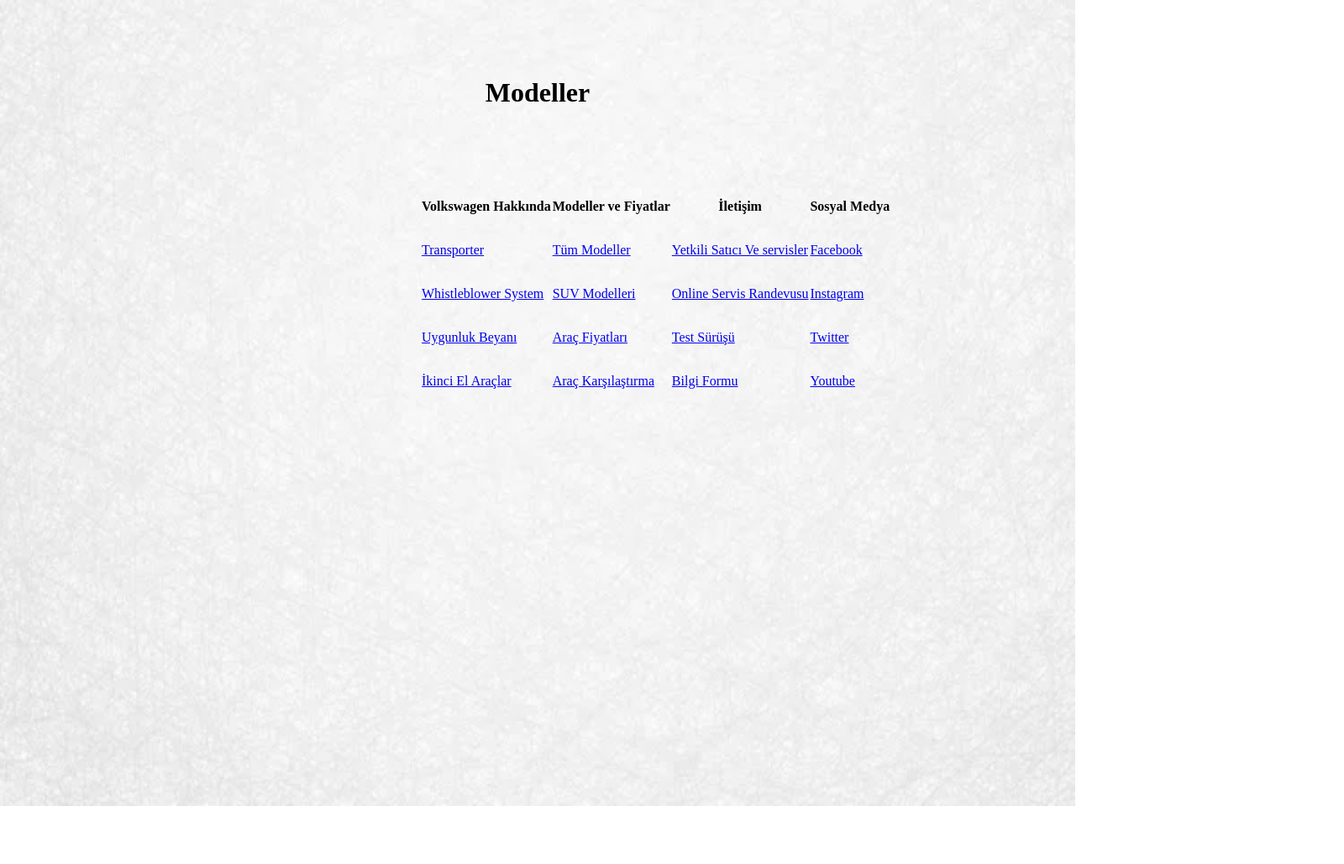
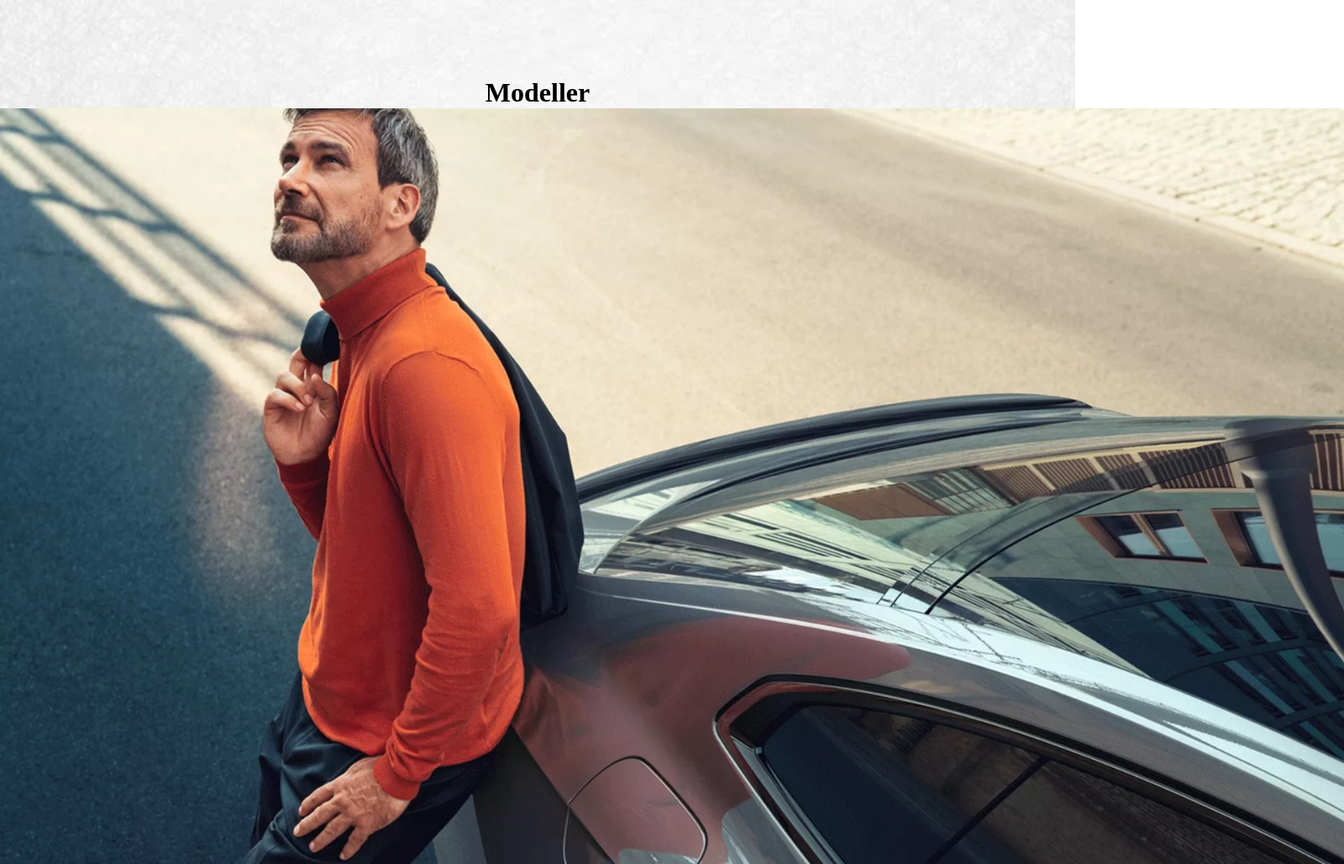
Before and after one commit to AhmetRecaiElcan/tamer, a plain HTML site: page index.html in a window 1280 px wide. Shown: the part 640-1669 px from the top of the page at 84% size, 1600 px wide, since content can reach past the window. Before the commit the page ends 1600 px from the top, so only its background shows below. Drawn offline with Linux system fonts and the light colour scheme.

Commit message:
11.01.2024

```diff
--- a/index.html
+++ b/index.html
@@ -40,6 +40,9 @@
     <br> <br> <br> <br> <br> <br> <br> <br> <br> <br> <br> <br>
 
     <h1><center>Modeller</center></h1>
+
+    <img src="css/assets/4.jpg" alt="tamer">
+
     <br> <br> <br> <br> <br>
     <div class="borderless">
         <table>
```
Also changed, not shown: assets/4.jpg (added), css/assets/4.jpg (added).
